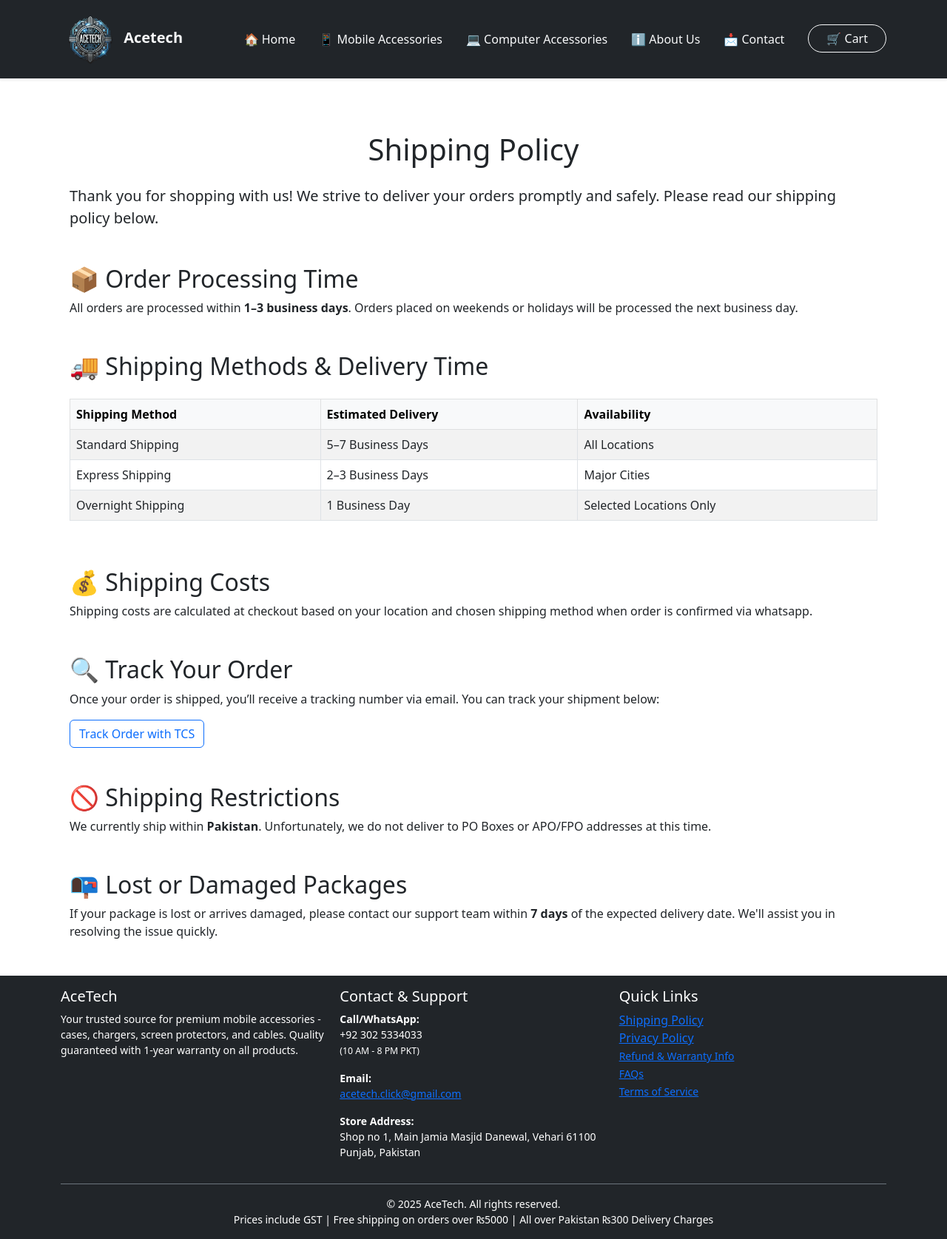
After one commit to M-Shazim/acetech, a Django app: page /shipping-policy/ in a window 1280 px wide. The commit adds this page. Shown: the whole page at 74% size. Run offline with Django 5.2, Linux system fonts and the light colour scheme.

Commit message:
added newer pages (privacy policy and shipping policy

```diff
--- a/essentials/templates/essentials/base.html
+++ b/essentials/templates/essentials/base.html
@@ -325,7 +325,8 @@
                     <div class="footer-section">
                         <h4 class="h5 mb-2">Quick Links</h4> <!-- Reduced mb-3 to mb-2 -->
                         <ul class="list-unstyled footer-links">
-                            <li><a href="https://www.tcsexpress.com/track/" class="footer-link small">Track Order</a></li> <!-- Added small class -->
+                            <li><a href="/shipping-policy">Shipping Policy</a></li> <!-- Added small class -->
+                            <li><a href="/privacy-policy/">Privacy Policy</a></li>
                             <li><a href="/warranty" class="footer-link small">Refund & Warranty Info</a></li> <!-- Added small class -->
                             <li><a href="/faq" class="footer-link small">FAQs</a></li> <!-- Added small class -->
                             <li><a href="/terms" class="footer-link small">Terms of Service</a></li> <!-- Added small class -->
--- /dev/null
+++ b/essentials/templates/essentials/shipping_policy.html
@@ -0,0 +1,57 @@
+{% extends 'essentials/base.html' %}
+
+{% block content %}
+<div class="container my-5">
+    <h1 class="mb-4 text-center">Shipping Policy</h1>
+
+    <p class="lead">Thank you for shopping with us! We strive to deliver your orders promptly and safely. Please read our shipping policy below.</p>
+
+    <h2 class="mt-5">📦 Order Processing Time</h2>
+    <p>All orders are processed within <strong>1–3 business days</strong>. Orders placed on weekends or holidays will be processed the next business day.</p>
+
+    <h2 class="mt-5">🚚 Shipping Methods & Delivery Time</h2>
+    <div class="table-responsive">
+        <table class="table table-bordered table-striped mt-3">
+            <thead class="table-light">
+                <tr>
+                    <th>Shipping Method</th>
+                    <th>Estimated Delivery</th>
+                    <th>Availability</th>
+                </tr>
+            </thead>
+            <tbody>
+                <tr>
+                    <td>Standard Shipping</td>
+                    <td>5–7 Business Days</td>
+                    <td>All Locations</td>
+                </tr>
+                <tr>
+                    <td>Express Shipping</td>
+                    <td>2–3 Business Days</td>
+                    <td>Major Cities</td>
+                </tr>
+                <tr>
+                    <td>Overnight Shipping</td>
+                    <td>1 Business Day</td>
+                    <td>Selected Locations Only</td>
+                </tr>
+            </tbody>
+        </table>
+    </div>
+
+    <h2 class="mt-5">💰 Shipping Costs</h2>
+    <p>Shipping costs are calculated at checkout based on your location and chosen shipping method when order is confirmed via whatsapp.</p>
+
+    <h2 class="mt-5">🔍 Track Your Order</h2>
+    <p>Once your order is shipped, you’ll receive a tracking number via email. You can track your shipment below:</p>
+    <a href="https://www.tcsexpress.com/track/" class="btn btn-outline-primary" target="_blank" rel="noopener noreferrer">
+        Track Order with TCS
+    </a>
+
+    <h2 class="mt-5">🚫 Shipping Restrictions</h2>
+    <p>We currently ship within <strong>Pakistan</strong>. Unfortunately, we do not deliver to PO Boxes or APO/FPO addresses at this time.</p>
+
+    <h2 class="mt-5">📭 Lost or Damaged Packages</h2>
+    <p>If your package is lost or arrives damaged, please contact our support team within <strong>7 days</strong> of the expected delivery date. We'll assist you in resolving the issue quickly.</p>
+</div>
+{% endblock %}
--- a/essentials/urls.py
+++ b/essentials/urls.py
@@ -1,5 +1,6 @@
 from django.urls import path
 from .views import *
+from django.views.generic import TemplateView
 
 urlpatterns = [
     path('', home, name='home'),
@@ -17,9 +18,13 @@ urlpatterns = [
     path('update-cart-quantity/', update_cart_quantity, name='update_cart_quantity'),
     path('order-confirmation/<str:order_number>/', order_confirmation, name='order_confirmation'),
 
+    path('privacy-policy/', privacy_policy_view, name='privacy_policy'),
+    path('shipping-policy/', shipping_policy_view, name='shipping_policy'),
+
 
     path('warranty/', warranty_info, name='warranty_info'),
     path('faq/', faq_page, name='faq_page'),
     path('terms/', terms_page, name='terms_page'),
 
+
 ]
--- a/essentials/views.py
+++ b/essentials/views.py
@@ -16,6 +16,9 @@ def about(request):
 
 def contact(request):
     return render(request, 'essentials/contact.html')
+
+
+
 
 def mobile_accessories(request):
     products = Product.objects.filter(category='Mobile Accessories')
@@ -43,6 +46,12 @@ def warranty_info(request):
 
 def faq_page(request):
     return render(request, 'essentials/faq.html')
+
+def shipping_policy_view(request):
+    return render(request, 'essentials/shipping_policy.html')
+
+def privacy_policy_view(request):
+    return render(request, 'essentials/privacy_policy.html')
 
 def terms_page(request):
     return render(request, 'essentials/terms.html')
```
Also changed, not shown: essentials/templates/essentials/privacy_policy.html (added, +49 -0 lines), db.sqlite3.
